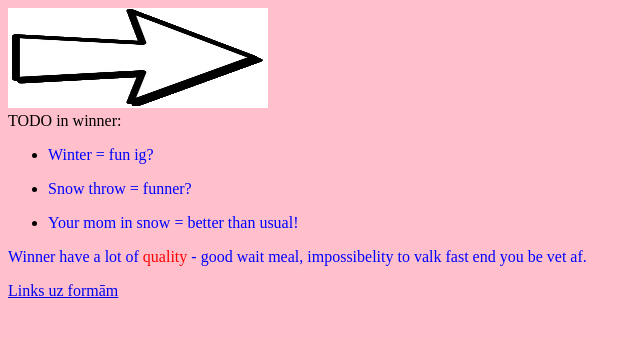
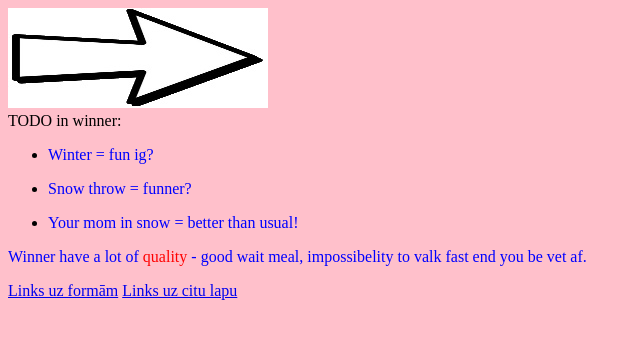
Before and after one commit to JohnHNewland/SchoolWeb, a plain HTML site: page index.html in a window 1280 px wide. Shown: the whole page, without its empty margins (0-641 px from the left). Drawn offline with Linux system fonts and the light colour scheme.

Commit message:
Final commit of 25/03/2022

```diff
--- a/index.html
+++ b/index.html
@@ -33,5 +33,6 @@ Click nbfs://nbhost/SystemFileSystem/Templates/Other/html.html to edit this temp
             end you be vet af.
         </p>
         <a href="html/forma.html" target="_blank">Links uz formām</a>
+        <a href="html/citaLapa.html" target="_blank">Links uz citu lapu</a>
     </body>
 </html>
```
